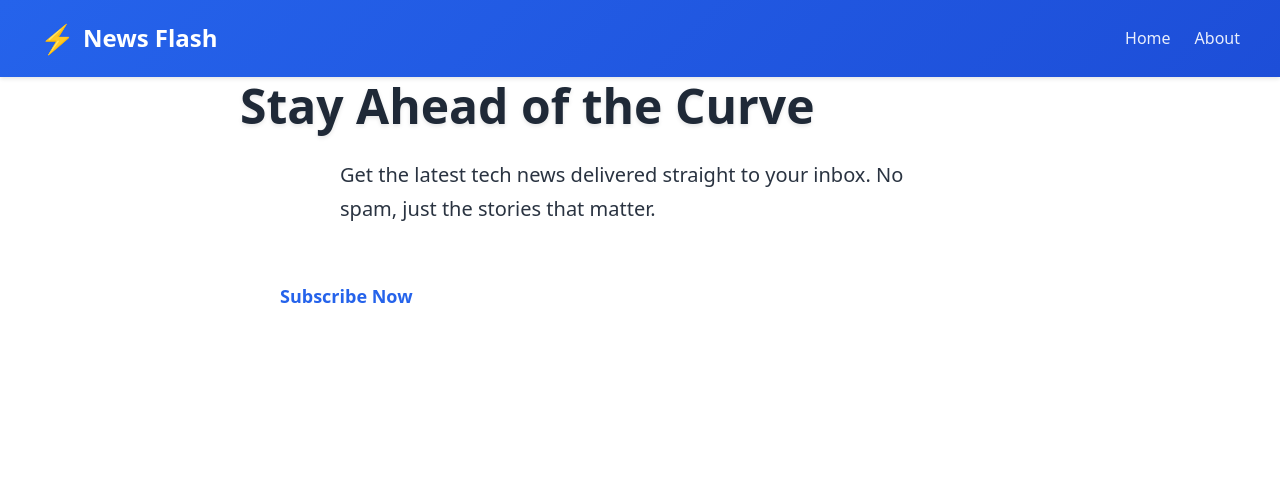
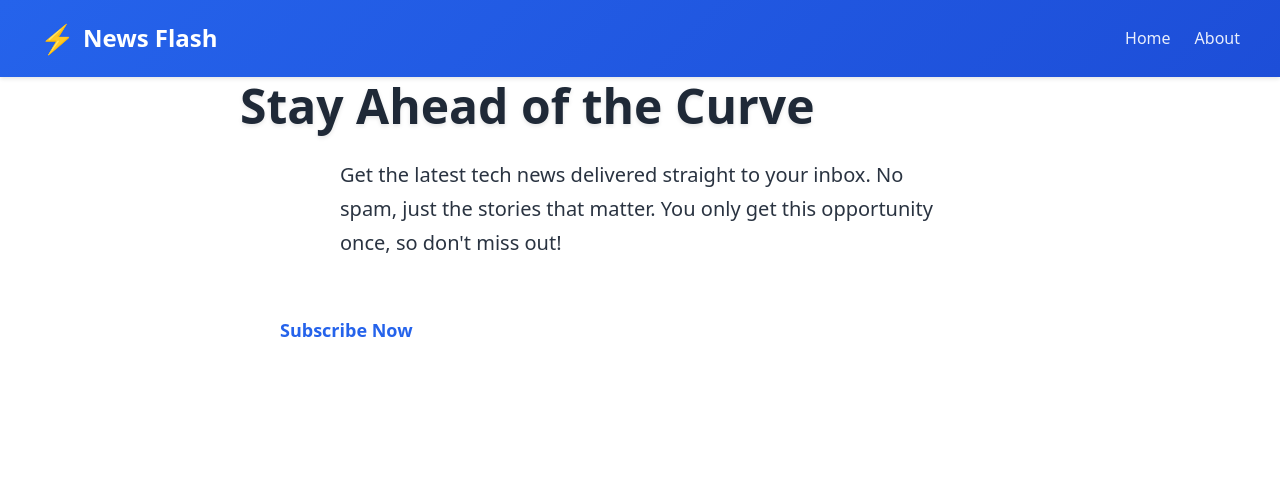
Before and after one commit to jsawing/G5Project, a Flask app: page / in a window 1280 px wide. Shown: the top 500 px of the page. Run offline with Flask 3, Linux system fonts and the light colour scheme.

Commit message:
change front page message

```diff
--- a/application/app/presentation/templates/index.html
+++ b/application/app/presentation/templates/index.html
@@ -68,6 +68,8 @@
         <p class="hero__subtitle">
             Get the latest tech news delivered straight to your inbox.
             No spam, just the stories that matter.
+
+            You only get this opportunity once, so don't miss out!
         </p>
         <a href="{{ url_for('public.subscribe') }}" class="btn btn--primary hero__cta">
             Subscribe Now
```
